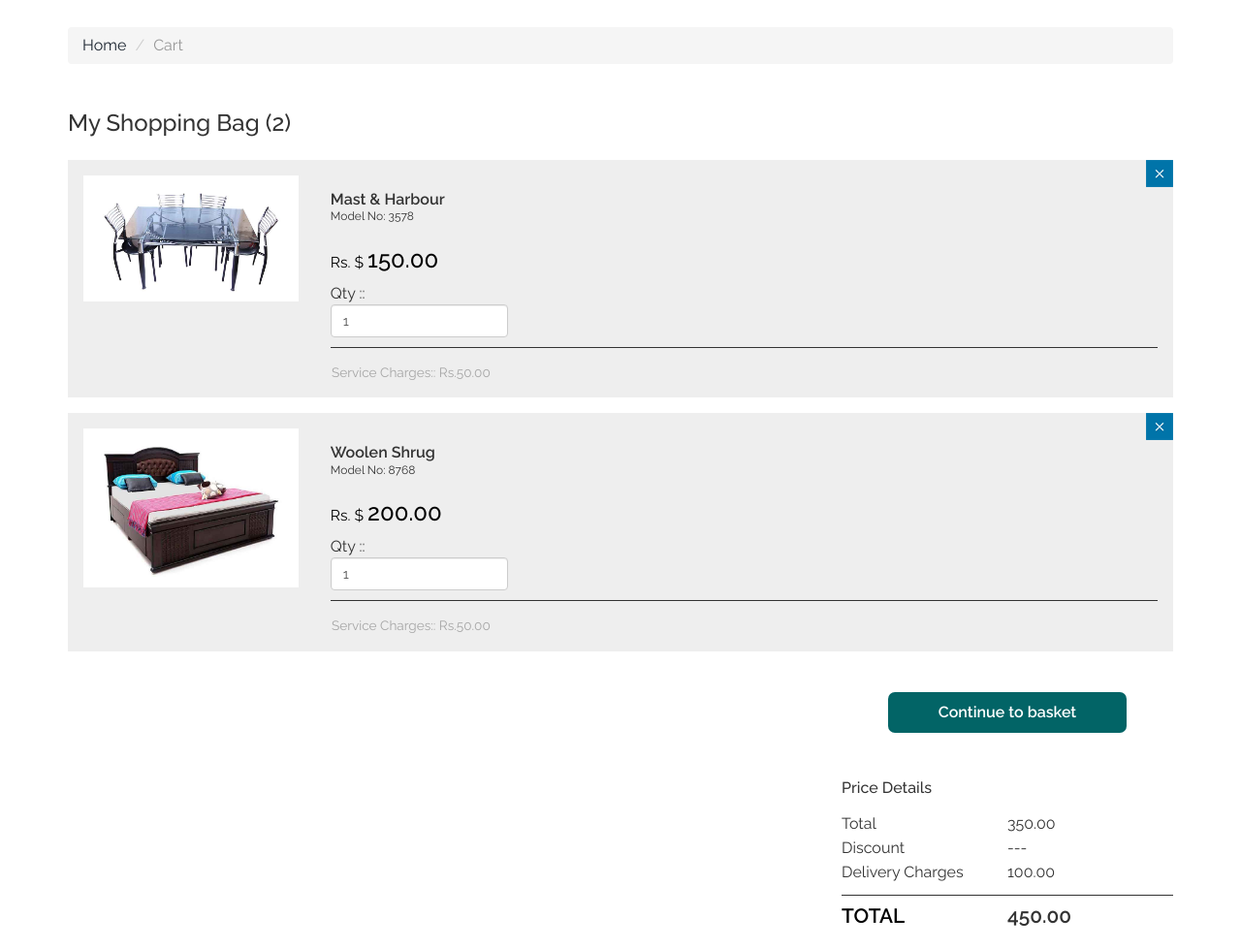
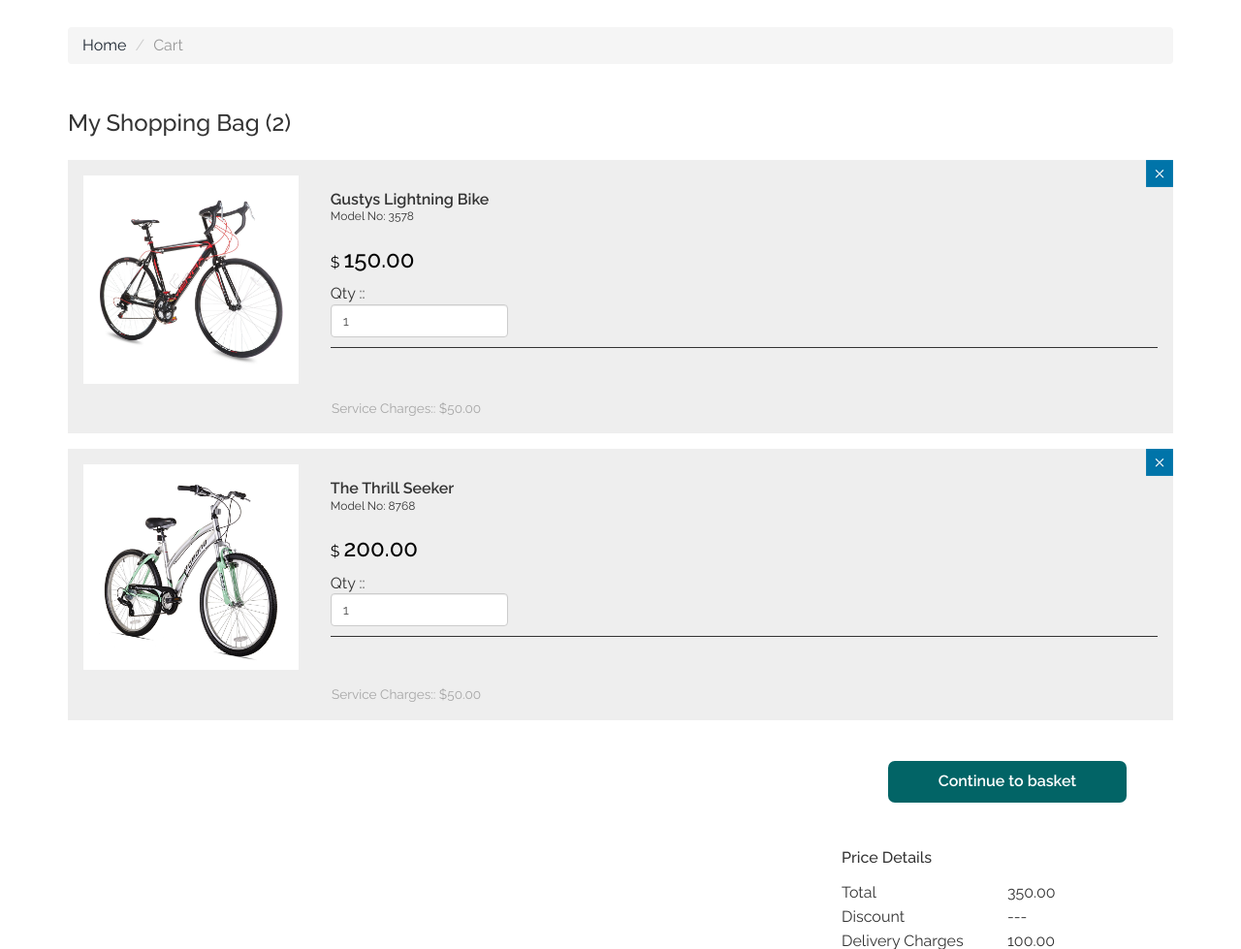
Before and after one commit to qogden/Gustys-Bike-Shop, a Flask app: page /cart.html in a window 1280 px wide. Shown: the part 253-1232 px from the top of the page at 97% size. Run offline with Flask 2, Linux system fonts and the light colour scheme; some libraries are stand-ins or nearby versions; some web fonts are replaced.

Commit message:
Updated cart with static bike names and images

```diff
--- a/templates/cart.html
+++ b/templates/cart.html
@@ -21,17 +21,17 @@
 				 <div class="close1"> </div>
 				 <div class="cart-sec">
 						<div class="cart-item cyc">
-							 <img src="static/images/ts4.jpg"/>
+							 <img src="static/images/bike1.jpg"/>
 						</div>
 					   <div class="cart-item-info">
-							 <h3>Mast & Harbour<span>Model No: 3578</span></h3>
-							 <h4><span>Rs. $ </span>150.00</h4>
+							 <h3>Gustys Lightning Bike<span>Model No: 3578</span></h3>
+							 <h4><span>$ </span>150.00</h4>
 							 <p class="qty">Qty ::</p>
 							 <input min="1" type="number" id="quantity" name="quantity" value="1" class="form-control input-small">
 					   </div>
 					   <div class="clearfix"></div>
 						<div class="delivery">
-							 <p>Service Charges:: Rs.50.00</p>
+							 <p>Service Charges:: $50.00</p>
 				        </div>
 				  </div>
 			 </div>
@@ -47,17 +47,17 @@
 				 <div class="close2"> </div>
 				  <div class="cart-sec">
 						<div class="cart-item">
-							 <img src="static/images/ts1.jpg"/>
+							 <img src="static/images/bike12.jpg"/>
 						</div>
 					   <div class="cart-item-info">
-							 <h3>Woolen Shrug<span>Model No: 8768</span></h3>
-							 <h4><span>Rs. $ </span>200.00</h4>
+							 <h3>The Thrill Seeker<span>Model No: 8768</span></h3>
+							 <h4><span>$ </span>200.00</h4>
 							 <p class="qty">Qty ::</p>
 							 <input min="1" type="number" id="quantity" name="quantity" value="1" class="form-control input-small">
 					   </div>
 					   <div class="clearfix"></div>
 						<div class="delivery">
-							 <p>Service Charges:: Rs.50.00</p>
+							 <p>Service Charges:: $50.00</p>
 				        </div>
 				  </div>
 			  </div>
```
